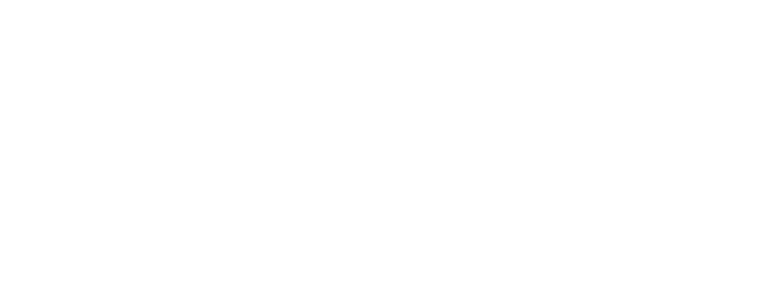
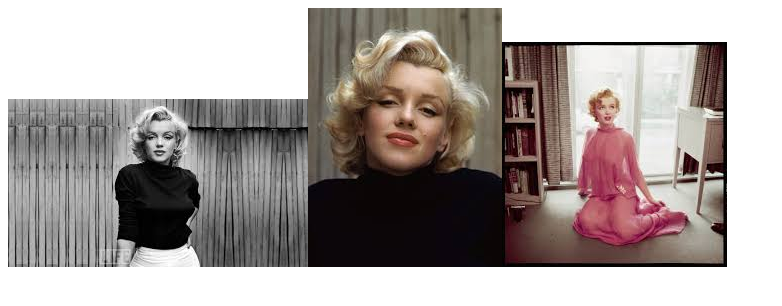
Before and after one commit to trainning-sugar/asincronia-js, a plain HTML site: page promesas/index.html in a window 1280 px wide. Shown: the whole page, without its empty margins (0-782 px from the left). Drawn offline with Linux system fonts and the light colour scheme.

Commit message:
implementación de carga de fotos con promises

```diff
--- a/promesas/app.js
+++ b/promesas/app.js
@@ -0,0 +1,30 @@
+const loadImage = (url) => {
+ return new Promise((resolve, reject) => {
+  const img = new Image();
+  img.onload = () => {
+   resolve(img)
+  };
+  img.onerror = () => {
+   reject(new Error(`La imagen no pudo ser cargada`));
+  }
+  img.src = url
+ })
+}
+
+const printImage = src => {
+ const imgElement = document.createElement('img');
+ imgElement.src = src;
+ document.getElementById('root').appendChild(imgElement);
+}
+
+console.log(loadImage('../callback/images/1.jfif'));
+
+loadImage('../callback/images/1.jfif').then((img1) => {
+ printImage(img1.src);
+ loadImage('../callback/images/2.jfif').then((img2) => {
+  printImage(img2.src);
+ })
+ loadImage('../callback/images/3.jfif').then((img3) => {
+  printImage(img3.src)
+ })
+})
--- a/promesas/index.html
+++ b/promesas/index.html
@@ -1,12 +1,16 @@
 <!DOCTYPE html>
 <html lang="en">
+
 <head>
   <meta charset="UTF-8">
   <meta name="viewport" content="width=device-width, initial-scale=1.0">
   <meta http-equiv="X-UA-Compatible" content="ie=edge">
   <title>Promesas</title>
 </head>
+
 <body>
+  <div id="root"></div>
   <script src="app.js"></script>
 </body>
+
 </html>
```
Also changed, not shown: 1 other file.
